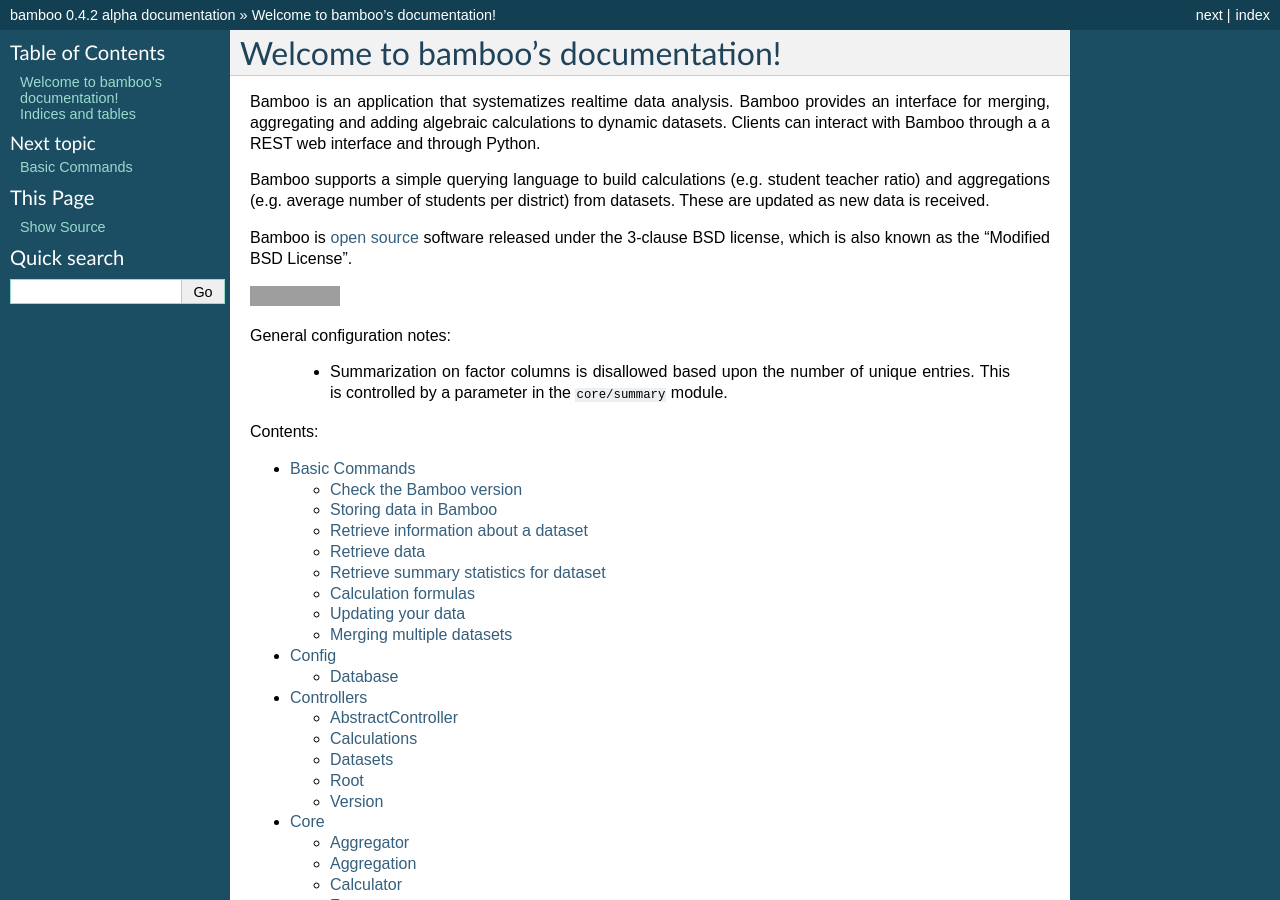
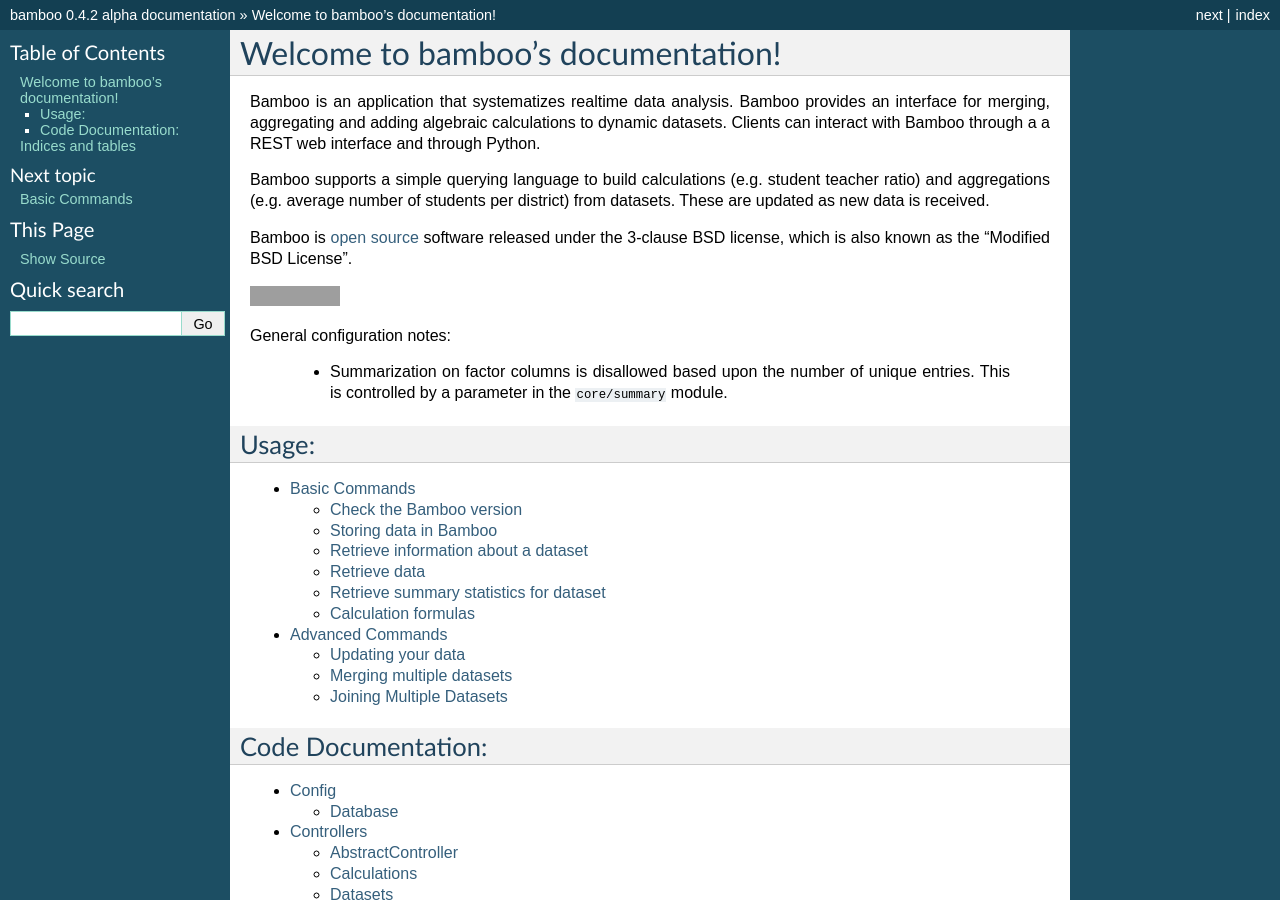
Before and after one commit to pld/bamboo, a Sphinx documentation site: the page built from docs/index.rst, in a window 1280 px wide and 900 px high. Built offline with Sphinx 7.4.7, drawn with Linux system fonts in a browser that asks for light colours; formulas are drawn with MathJax 3; grey boxes are pictures that could not be loaded.

Commit message:
add advanced commands, closes #257

```diff
--- a/docs/index.rst
+++ b/docs/index.rst
@@ -28,12 +28,21 @@ General configuration notes:
       unique entries.  This is controlled by a parameter in the
       ``core/summary`` module.
 
-Contents:
+Usage:
+------
 
 .. toctree::
    :maxdepth: 2
 
    basic_commands
+   advanced_commands
+
+Code Documentation:
+-------------------
+
+.. toctree::
+   :maxdepth: 2
+
    config
    controllers
    core
```
Also changed, not shown: docs/advanced_commands.rst (added, +70 -0 lines), docs/basic_commands.rst (+0 -41 lines).
